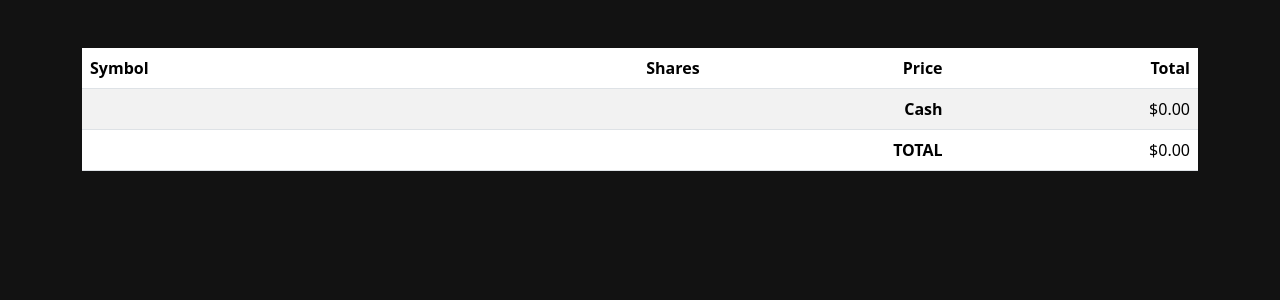
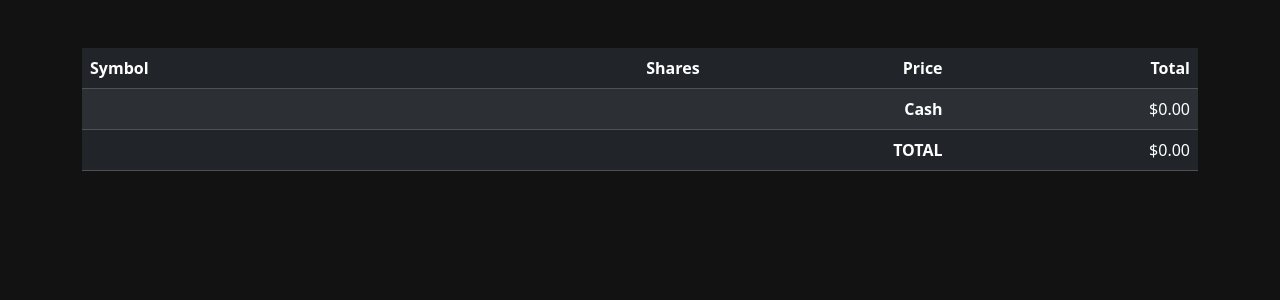
Before and after one commit to lck021/Portfolio-Analytics-Platform, a Flask app: page /breakdown in a window 1280 px wide. Shown: the part 56-356 px from the top of the page. Run offline with Flask 3, Linux system fonts and the light colour scheme; a user stored in the database is signed in; data comes from the database, SQL or seed files in the repository; data that the repository does not hold is empty.

Commit message:
changed table to dark

```diff
--- a/templates/breakdown.html
+++ b/templates/breakdown.html
@@ -5,7 +5,7 @@
 {% endblock %}
 
 {% block main %}
-    <table class="table table-striped">
+    <table class="table table-dark table-striped">
         <thead>
             <tr>
                 <th class="text-start"><strong>Symbol</strong></th>
```
